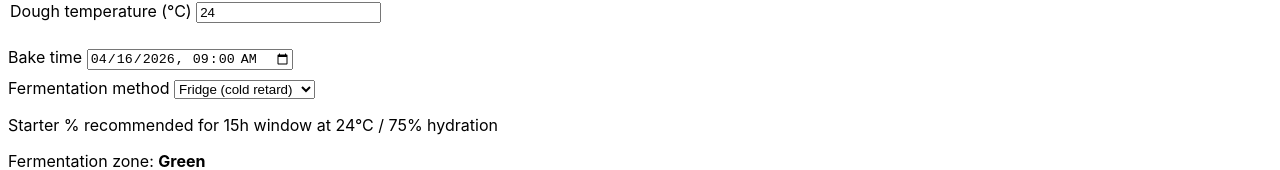
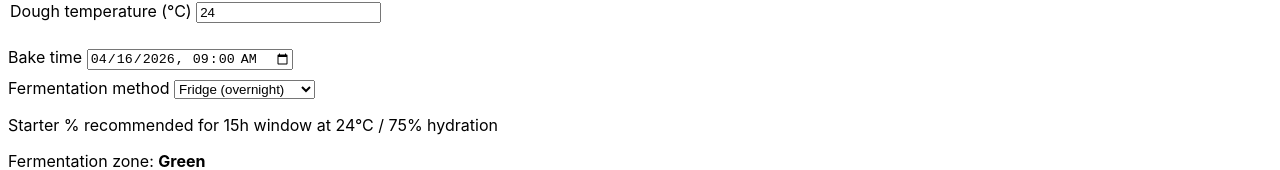
Before and after one commit to nymann/bakers-percentage, a React (Vite) app: page / in a window 1280 px wide. Shown: the part 367-537 px from the top of the page. Built offline with nearby package versions, Linux system fonts and the light colour scheme.

Commit message:
Rename 'cold retard' to 'overnight' in UI label

```diff
--- a/src/adapters/driving/RecipeCalculator.tsx
+++ b/src/adapters/driving/RecipeCalculator.tsx
@@ -467,7 +467,7 @@ function RecipeCalculatorView() {
                     onChange={(e) => recommendation.overrideMethod(e.target.value as FermentationMethod)}
                   >
                     <option value="same-day">Counter (same-day)</option>
-                    <option value="cold-retard">Fridge (cold retard)</option>
+                    <option value="cold-retard">Fridge (overnight)</option>
                   </select>
                 </label>
               </div>
```
